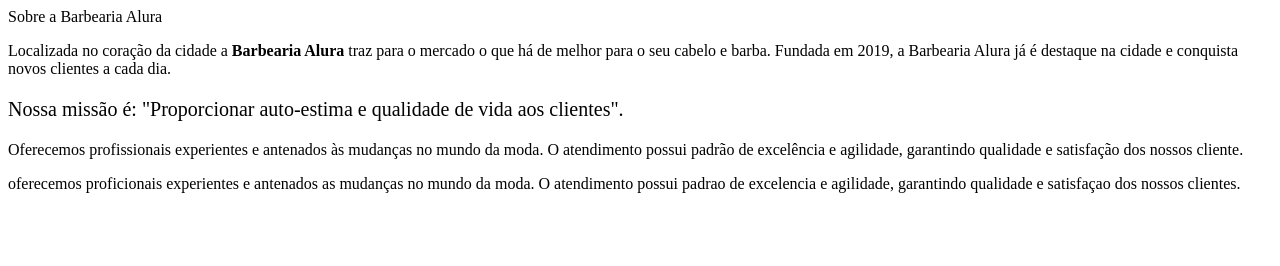
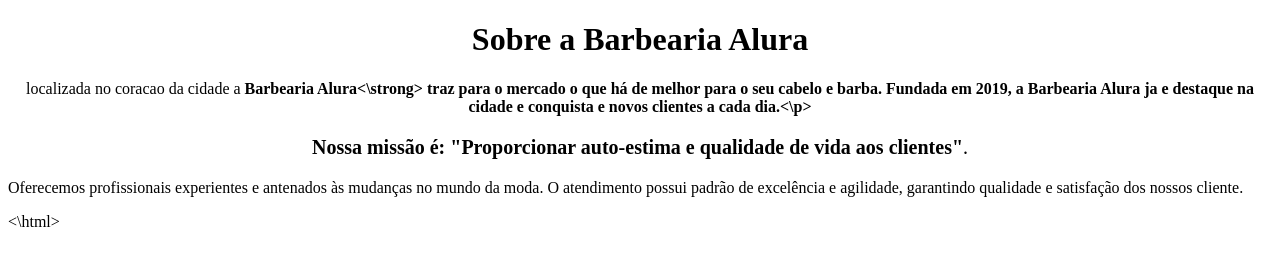
Before and after one commit to maduuzinha/maduuzinha, a plain HTML site: page index.html in a window 1280 px wide. Drawn offline with Linux system fonts and the light colour scheme.

Commit message:
Update index.html

```diff
--- a/index.html
+++ b/index.html
@@ -2,19 +2,24 @@
 <html lang="pt-br"
    <head></head>
      <meta charset="utf-8">
-     <title> Barbearia Alura</title>
+     <title>Barbearia Alura</title>
+   <style>
+      p {
+         texte-align:center
+      }
+   </style>
   </head>
+
   <body></body>
-      <h1style0>Sobre a Barbearia Alura</h1>
+    <h1 style="text-align: center">Sobre a Barbearia Alura</h1>
 
-     <p>Localizada no coração da cidade a <strong>Barbearia Alura</strong> traz para o mercado o que há de melhor para o seu cabelo e barba. Fundada em 2019,
-     a Barbearia Alura já é destaque na cidade e conquista novos clientes a cada dia.</p>
+    <p style="text-align: center">localizada no coracao da cidade a <strong>Barbearia Alura<\strong> traz para o mercado o que há de melhor para o seu cabelo e barba. Fundada em 2019,
+         a Barbearia Alura ja e destaque na cidade e conquista e novos clientes a cada dia.<\p>
 
-    <p style="font-size: 20px;"></em>Nossa missão é: <strong></strong>"Proporcionar auto-estima e qualidade de vida aos clientes"</strong>.</em></P>
+    <p style="font-size: 20px; text-align: center"></em>Nossa missão é: <strong></strong>"Proporcionar auto-estima e qualidade de vida aos clientes"</strong>.</em></P>
 
-    <p></p>Oferecemos profissionais experientes e antenados às mudanças no mundo da moda. O atendimento possui padrão de excelência e agilidade,
+    <p style="text-align: center"></p>Oferecemos profissionais experientes e antenados às mudanças no mundo da moda. O atendimento possui padrão de excelência e agilidade,
      garantindo qualidade e satisfação dos nossos cliente.</p>
-     oferecemos proficionais experientes e antenados as mudanças no mundo da moda. O atendimento possui padrao de excelencia e agilidade, garantindo
-     qualidade e satisfaçao dos nossos clientes.<p></p>
-   </body>
- <tag></tag>
+    </body>
+  <tag></tag>
+ <\html>
```
